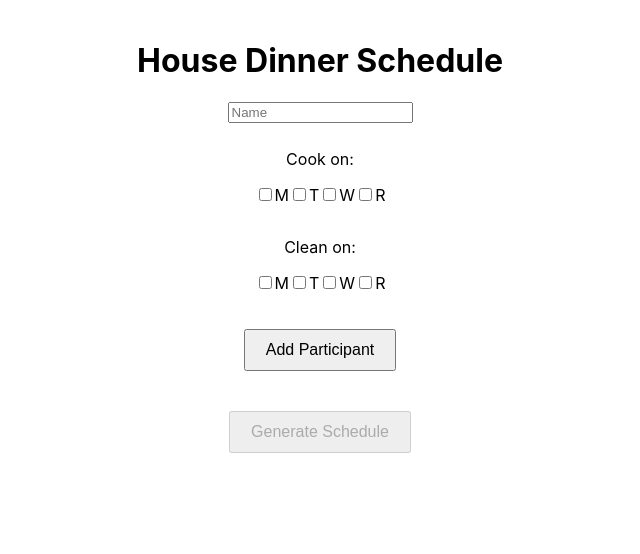
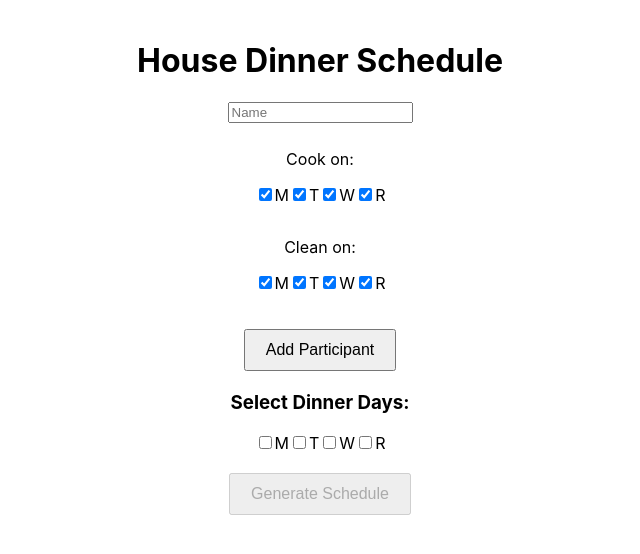
Before and after one commit to myCoalSmells/house-dinner, a React (Create React App) app: page / in a window 1280 px wide. Shown: the top 554 px of the page, without its empty margins (320-960 px from the left). Built offline with nearby package versions, Linux system fonts and the light colour scheme.

Commit message:
hardcode Cal

```diff
--- a/src/App.js
+++ b/src/App.js
@@ -11,6 +11,8 @@ function App() {
   const [selectedDays, setSelectedDays] = useState([]);
   const [schedule, setSchedule] = useState([]);
   const [tally, setTally] = useState({});
+  const [suggestedDays, setSuggestedDays] = useState([]);
+  const [chosenDays, setChosenDays] = useState([]);
 
   const addParticipant = (participant) => {
     setParticipants([...participants, participant]);
@@ -18,9 +20,9 @@ function App() {
 
   const generateSchedule = () => {
     try {
-      const { chosenDays, generatedSchedule, tally } =
-        ScheduleGenerator.generate(participants);
-      setSelectedDays(chosenDays);
+      const { suggestedDays, generatedSchedule, tally } =
+        ScheduleGenerator.generate(participants, chosenDays);
+      setSuggestedDays(suggestedDays);
       setSchedule(generatedSchedule);
       setTally(tally);
     } catch (error) {
@@ -28,16 +30,42 @@ function App() {
     }
   };
 
+  const handleDaySelection = (day) => {
+    setChosenDays((prevDays) => {
+      if (prevDays.includes(day)) {
+        return prevDays.filter((d) => d !== day);
+      } else {
+        return [...prevDays, day];
+      }
+    });
+  };
+
   return (
     <div className="App">
       <h1>House Dinner Schedule</h1>
       <ParticipantForm onAddParticipant={addParticipant} />
       <ParticipantList participants={participants} />
+      <div>
+        <h3>Select Dinner Days:</h3>
+        {["M", "T", "W", "R"].map((day) => (
+          <label key={day}>
+            <input
+              type="checkbox"
+              checked={chosenDays.includes(day)}
+              onChange={() => handleDaySelection(day)}
+            />
+            {day}
+          </label>
+        ))}
+      </div>
       <button onClick={generateSchedule} disabled={participants.length === 0}>
         Generate Schedule
       </button>
-      {selectedDays.length > 0 && (
-        <p>Selected days for dinner: {selectedDays.join(", ")}</p>
+      {suggestedDays.length > 0 && (
+        <p>Suggested days for dinner: {suggestedDays.join(", ")}</p>
+      )}
+      {chosenDays.length > 0 && (
+        <p>Selected days for dinner: {chosenDays.join(", ")}</p>
       )}
       <Schedule schedule={schedule} />
       <Tally tally={tally} />
--- a/src/components/ParticipantForm.js
+++ b/src/components/ParticipantForm.js
@@ -3,16 +3,16 @@ import React, { useState } from "react";
 function ParticipantForm({ onAddParticipant }) {
   const [name, setName] = useState("");
   const [cookDays, setCookDays] = useState({
-    M: false,
-    T: false,
-    W: false,
-    R: false,
+    M: true,
+    T: true,
+    W: true,
+    R: true,
   });
   const [cleanDays, setCleanDays] = useState({
-    M: false,
-    T: false,
-    W: false,
-    R: false,
+    M: true,
+    T: true,
+    W: true,
+    R: true,
   });
 
   const handleSubmit = (e) => {
@@ -23,8 +23,8 @@ function ParticipantForm({ onAddParticipant }) {
       cleanDays: Object.keys(cleanDays).filter((day) => cleanDays[day]),
     });
     setName("");
-    setCookDays({ M: false, T: false, W: false, R: false });
-    setCleanDays({ M: false, T: false, W: false, R: false });
+    setCookDays({ M: true, T: true, W: true, R: true });
+    setCleanDays({ M: true, T: true, W: true, R: true });
   };
 
   const handleCookDayChange = (day) => {
--- a/src/components/ScheduleGenerator.js
+++ b/src/components/ScheduleGenerator.js
@@ -1,10 +1,14 @@
 const ScheduleGenerator = {
-  generate: (participants) => {
+  generate: (participants, selectedDays = []) => {
     const days = ["M", "T", "W", "R"];
-    const chosenDays = selectBestDays(participants, days);
+    const { suggestedDays, chosenDays } = suggestAndSelectDays(
+      participants,
+      days,
+      selectedDays
+    );
     const generatedSchedule = generateTenWeekSchedule(participants, chosenDays);
     const tally = generateTally(generatedSchedule);
-    return { chosenDays, generatedSchedule, tally };
+    return { suggestedDays, chosenDays, generatedSchedule, tally };
   },
 };
 
@@ -22,6 +26,14 @@ function selectBestDays(participants, days) {
     .map(([day]) => day);
 }
 
+function suggestAndSelectDays(participants, days, selectedDays) {
+  const suggestedDays = selectBestDays(participants, days);
+  return {
+    suggestedDays,
+    chosenDays: selectedDays.length > 0 ? selectedDays : suggestedDays,
+  };
+}
+
 function generateTenWeekSchedule(participants, chosenDays) {
   const schedule = [];
   const taskCounts = participants.reduce(
@@ -30,7 +42,9 @@ function generateTenWeekSchedule(participants, chosenDays) {
   );
 
   const totalDinners = 10 * chosenDays.length;
-  const targetTasksPerPerson = (totalDinners * 4) / participants.length;
+  const regularParticipants = participants.filter((p) => p.name !== "Cal");
+  const targetTasksPerPerson =
+    (totalDinners * 4) / (regularParticipants.length + 0.5); // Accounting for Cal's half participation
 
   for (let week = 1; week <= 10; week++) {
     const weekSchedule = {
@@ -59,7 +73,6 @@ function generateTenWeekSchedule(participants, chosenDays) {
           ),
         ];
 
-        // Randomly assign head chef and assistant chef
         if (Math.random() < 0.5) {
           [dinner.headChef, dinner.assistantChef] = selectedCooks;
         } else {
@@ -103,8 +116,18 @@ function selectParticipant(
   const sortedParticipants = availableParticipants.sort((a, b) => {
     const aTotalTasks = taskCounts[a.name].cook + taskCounts[a.name].clean;
     const bTotalTasks = taskCounts[b.name].cook + taskCounts[b.name].clean;
-    if (aTotalTasks !== bTotalTasks) {
-      return aTotalTasks - bTotalTasks;
+
+    // Special handling for Cal
+    const aTarget =
+      a.name === "Cal" ? targetTasksPerPerson / 2 : targetTasksPerPerson;
+    const bTarget =
+      b.name === "Cal" ? targetTasksPerPerson / 2 : targetTasksPerPerson;
+
+    const aDiff = aTotalTasks - aTarget;
+    const bDiff = bTotalTasks - bTarget;
+
+    if (aDiff !== bDiff) {
+      return aDiff - bDiff;
     }
     return taskCounts[a.name][task] - taskCounts[b.name][task];
   });
```
